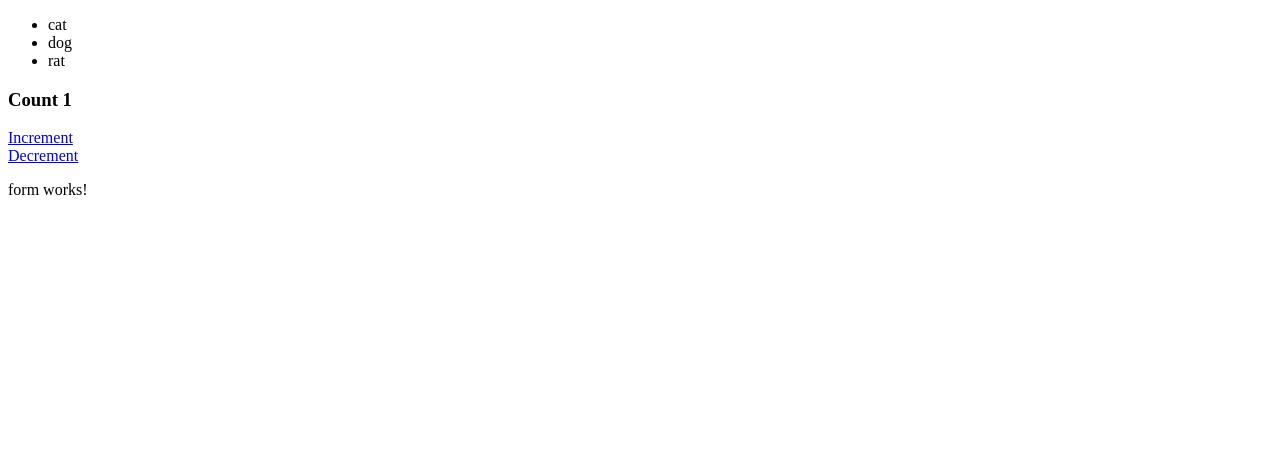
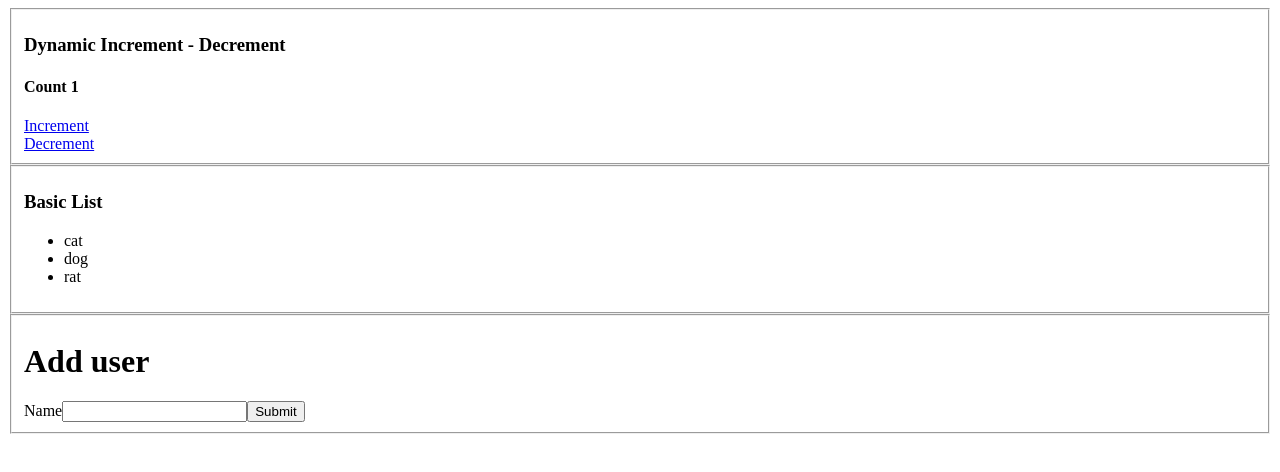
Before and after one commit to phpjagadeesh/angular2-basic, an Angular app: page / in a window 1280 px wide. Shown: the top 472 px of the page. Built offline with nearby package versions, Linux system fonts and the light colour scheme.

Commit message:
Template driven Form submission

```diff
--- a/src/app/basic/basic.component.html
+++ b/src/app/basic/basic.component.html
@@ -1,14 +1,16 @@
-<ul>
-    <li *ngFor = "let animal of animals" >
-        {{animal}}
-    </li>
+<fieldset>
+  <h3>Dynamic Increment - Decrement</h3>
+  <h4>Count {{count}}</h4>
+  <a href="#" (click)="increment()">Increment</a>
+  <br>
+  <a href="#" (click)="decrement()">Decrement</a>
+</fieldset>
+
+<fieldset>
+  <h3>Basic List</h3>
+  <ul>
+  <li *ngFor = "let animal of animals" >
+    {{animal}}
+  </li>
 </ul>
-
-
-
-
-<h3>Count {{count}}</h3>
-
-<a href="#" (click)="increment()">Increment</a>
-<br>
-<a href="#" (click)="decrement()">Decrement</a>
+</fieldset>
--- a/src/app/form/form.component.html
+++ b/src/app/form/form.component.html
@@ -1,3 +1,17 @@
-<p>
-  form works!
-</p>
+<div>
+  <fieldset>
+    <h1>Add user</h1>
+    <form #basicForm="ngForm" (ngSubmit)="save(basicForm.value, basicForm.valid)" novalidate>
+      <!-- we will place our fields here -->
+      <label>Name</label>
+      <!--bind name to ngModel, it's required with minimum 5 characters-->
+      <input type="text"
+        name="name" [(ngModel)]="formfield.name"
+        #name="ngModel" required minlength="5">
+        <small [hidden]="name.valid || (name.pristine && !basicForm.submitted)">
+          Name is required (minimum 5 characters).
+        </small>
+        <button type="submit">Submit</button>
+    </form>
+  </fieldset>
+</div>
--- a/src/app/form/form.component.ts
+++ b/src/app/form/form.component.ts
@@ -1,15 +1,26 @@
 import { Component, OnInit } from '@angular/core';
+import { FormField } from './form.interface';
 
 @Component({
   selector: 'app-form',
   templateUrl: './form.component.html',
   styleUrls: ['./form.component.css']
 })
-export class FormComponent implements OnInit {
+export class FormComponent implements OnInit{
 
-  constructor() { }
+  public formfield: FormField; // our model
 
   ngOnInit() {
+    this.formfield = {
+      name: ''
+    };
   }
 
-}
+  constructor() {
+  }
+
+  save(model: FormField, isValid: boolean) {
+    console.log(model, isValid);
+  }
+
+ }
--- /dev/null
+++ b/src/app/form/form.interface.ts
@@ -0,0 +1,2 @@
+export interface FormField {
+    name?: string;
--- a/src/app/form/form.module.ts
+++ b/src/app/form/form.module.ts
@@ -1,5 +1,7 @@
 import { NgModule} from '@angular/core';
 import { BrowserModule } from '@angular/platform-browser';
+import { FormsModule }   from '@angular/forms';
+
 
 import { FormComponent } from './form.component';
 
@@ -8,7 +10,8 @@ import { FormComponent } from './form.component';
     FormComponent
   ],
   imports: [
-    BrowserModule
+    BrowserModule,
+    FormsModule
   ],
   exports: [
     FormComponent
--- a/src/app/form/index.ts
+++ b/src/app/form/index.ts
@@ -1,2 +1,3 @@
 export * from './form.component';
 export * from './form.module';
+export * from 'form.interface';
```
Also changed, not shown: src/app/form/README.md (added).
